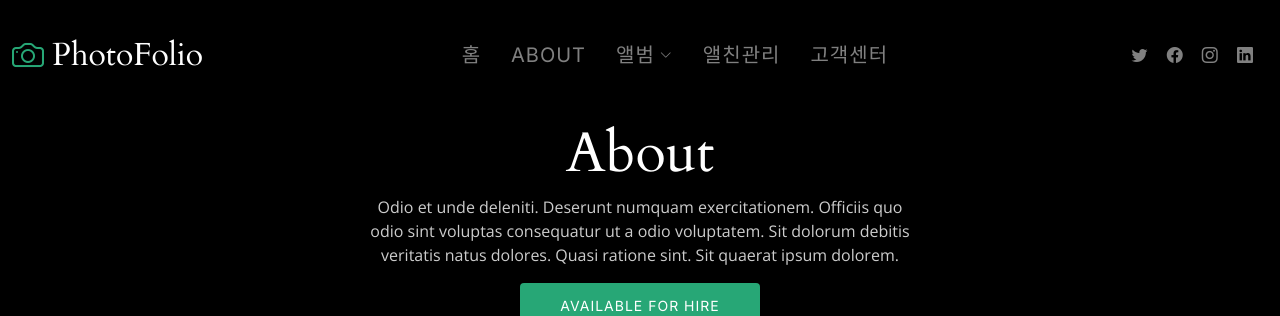
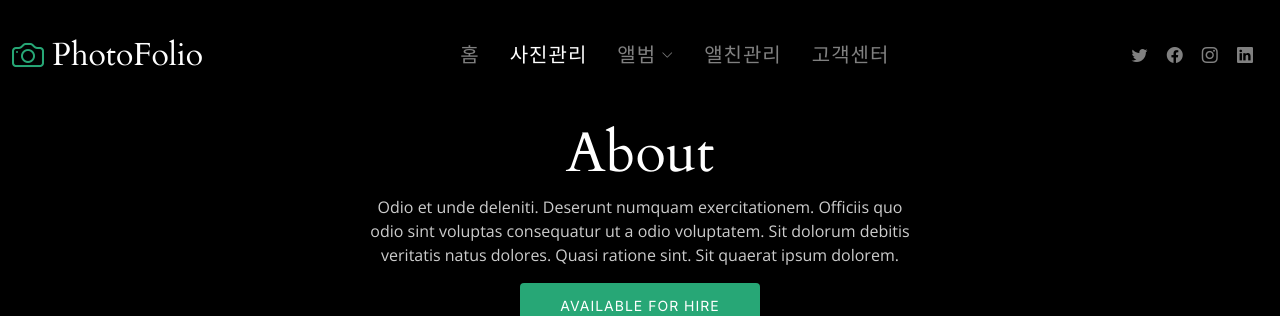
Before and after one commit to yul0110/sharePhotos, a Java web app: page /album in a window 1280 px wide. Shown: the top 316 px of the page. Run offline with Spring Boot 4, a stand-in JSP engine, Linux system fonts and the light colour scheme.

Commit message:
잘못 수정된 부분 복구

```diff
--- a/src/main/webapp/WEB-INF/views/album/about.jsp
+++ b/src/main/webapp/WEB-INF/views/album/about.jsp
@@ -53,7 +53,7 @@
       <nav id="navbar" class="navbar">
         <ul>
           <li><a href="/">홈</a></li>
-          <li><a href="/gallery" class="사진관리">About</a></li>
+          <li><a href="/gallery" class="active">사진관리</a></li>
           <li class="dropdown"><a href="#"><span>앨범</span> <i class="bi bi-chevron-down dropdown-indicator"></i></a>
             <ul>
               <li><a href="/gallery">앨범</a></li>
```
